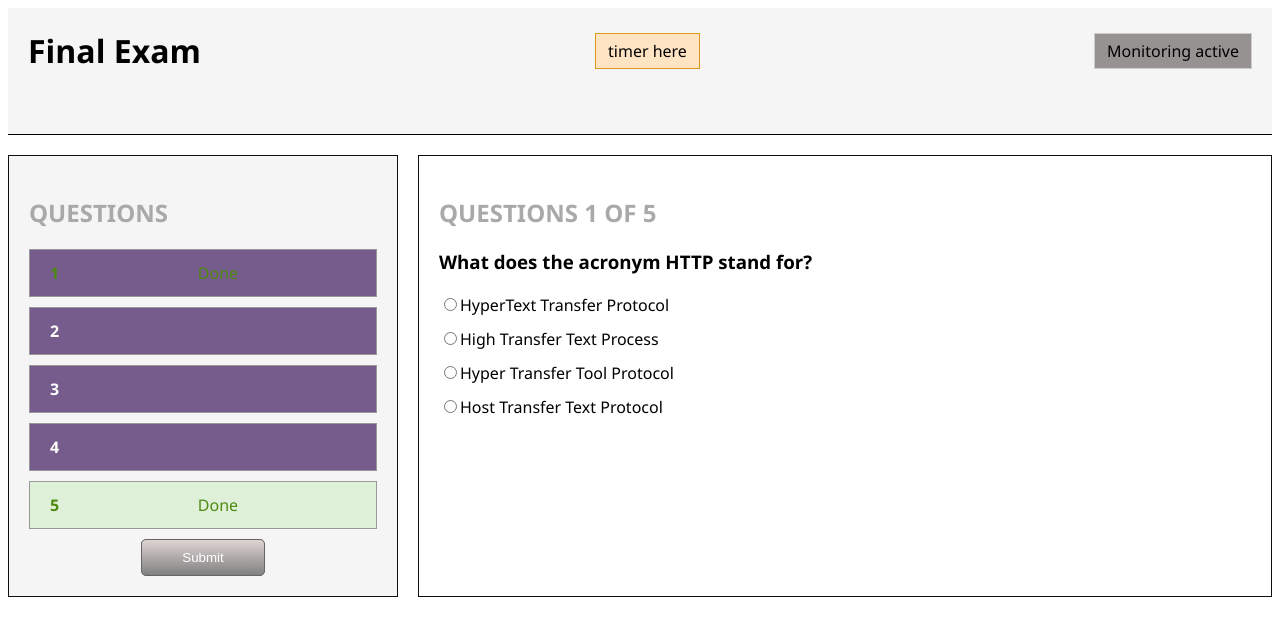
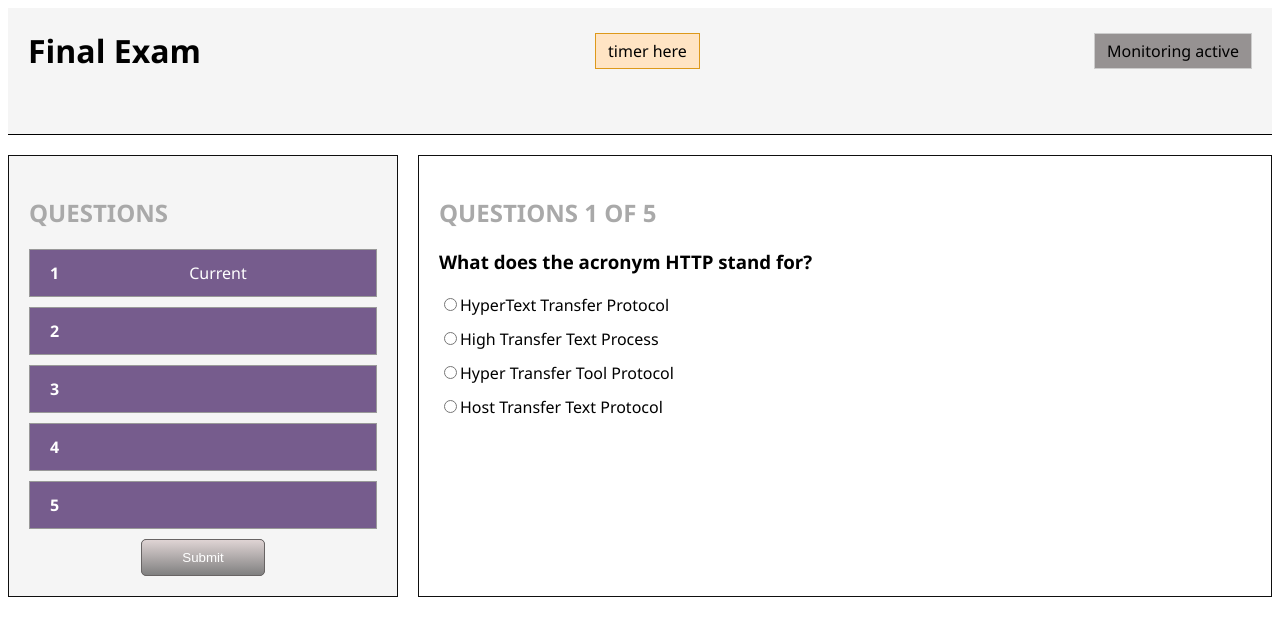
Before and after one commit to summer-group5/ai-exam-platform, a React app in the folder frontend/: page /Coursepage/1/exam in a window 1280 px wide. Shown: the top 636 px of the page. Built offline with nearby package versions, Linux system fonts and the light colour scheme; no server answers; the database is empty; the HTML template or start-up script is replaced by a standard one.

Commit message:
updated code for component exam questions to change done when answer is given by user.

```diff
--- a/frontend/src/components/questionscard/questionprogress/QuestionProgress.jsx
+++ b/frontend/src/components/questionscard/questionprogress/QuestionProgress.jsx
@@ -3,20 +3,23 @@ import'./QuestionProgress.css'
 export default function QuestionProgress({
   questions,
   currentQuestion,
-  setCurrentQuestion
+  setCurrentQuestion,
+  answers
 }) {
   return (
     <div className="question-list">
 
       <h2>QUESTIONS</h2>
 
-      {questions.map((question, index) => (
+      {questions.map((question, index) => {
+           const isDone = answers[index] !== undefined;
 
-       <div
+    return (
+           <div
   key={index}
   className={`
     question-progress-card
-    ${question.answered ? 'done' : ''}
+    ${isDone ? 'done' : ''}
     ${currentQuestion === index ? 'current' : ''}
   `}
   onClick={() => setCurrentQuestion(index)}
@@ -28,7 +31,7 @@ export default function QuestionProgress({
 
   <span className="question-status">
     {
-      question.answered
+      isDone
       ? 'Done'
       : currentQuestion === index
       ? 'Current'
@@ -38,7 +41,7 @@ export default function QuestionProgress({
 
 </div>
 
-      ))}
+      ); })}
 
     </div>
   );
--- a/frontend/src/pages/Exampage.jsx
+++ b/frontend/src/pages/Exampage.jsx
@@ -5,9 +5,10 @@ import QuestionProgress from '../components/questionscard/questionprogress/Quest
 
 
 export default function Exampage() {
-const [currentQuestion, setCurrentQuestion] = useState(0);
-const [selectedAnswer, setSelectedAnswer] = useState('');
+  const [currentQuestion, setCurrentQuestion] = useState(0);
 
+  const [answers, setAnswers] = useState([]);
+  const isAnswered = (index) => answers[index] !== undefined;
 
   const questions = [
   {
@@ -18,7 +19,7 @@ const [selectedAnswer, setSelectedAnswer] = useState('');
       'Hyper Transfer Tool Protocol',
       'Host Transfer Text Protocol'
     ],
-    answered: true
+
   },
 
   {
@@ -29,7 +30,7 @@ const [selectedAnswer, setSelectedAnswer] = useState('');
       '<href>',
       '<url>'
     ],
-    answered: false
+
   },
 
   {
@@ -40,7 +41,7 @@ const [selectedAnswer, setSelectedAnswer] = useState('');
       'text-style',
       'background'
     ],
-    answered: false
+
   },
 
   {
@@ -51,7 +52,7 @@ const [selectedAnswer, setSelectedAnswer] = useState('');
       'Server hosting',
       'Operating systems'
     ],
-    answered: false
+
   },
 
   {
@@ -62,7 +63,7 @@ const [selectedAnswer, setSelectedAnswer] = useState('');
       'write()',
       'display()'
     ],
-    answered: true
+
   }
 ];
 
@@ -94,6 +95,7 @@ const [selectedAnswer, setSelectedAnswer] = useState('');
   questions={questions}
   currentQuestion={currentQuestion}
   setCurrentQuestion={setCurrentQuestion}
+  answers= {answers}
 />
          <div className="button-container">
             <button className='submit'id="submit-grad">Submit</button>
@@ -109,8 +111,13 @@ const [selectedAnswer, setSelectedAnswer] = useState('');
           totalQuestions={questions.length}
           question={questions[currentQuestion].title}
           options={questions[currentQuestion].options}
-          selectedAnswer={selectedAnswer}
-          setSelectedAnswer={setSelectedAnswer}
+          selectedAnswer={answers[currentQuestion]}
+setSelectedAnswer={(answer) =>
+  setAnswers((prev) => ({
+    ...prev,
+    [currentQuestion]: answer
+  }))
+}
         />
 
         </section>
```
